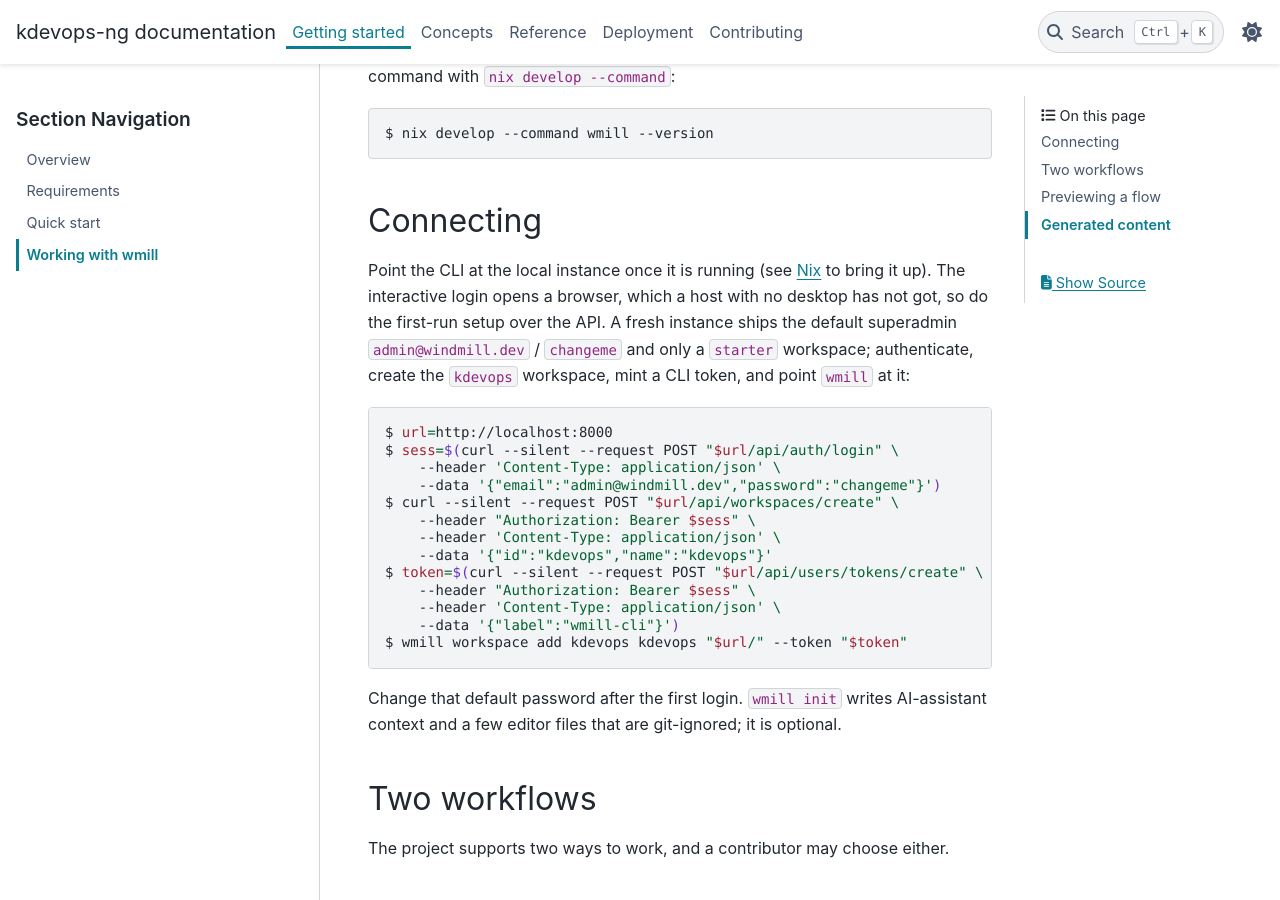
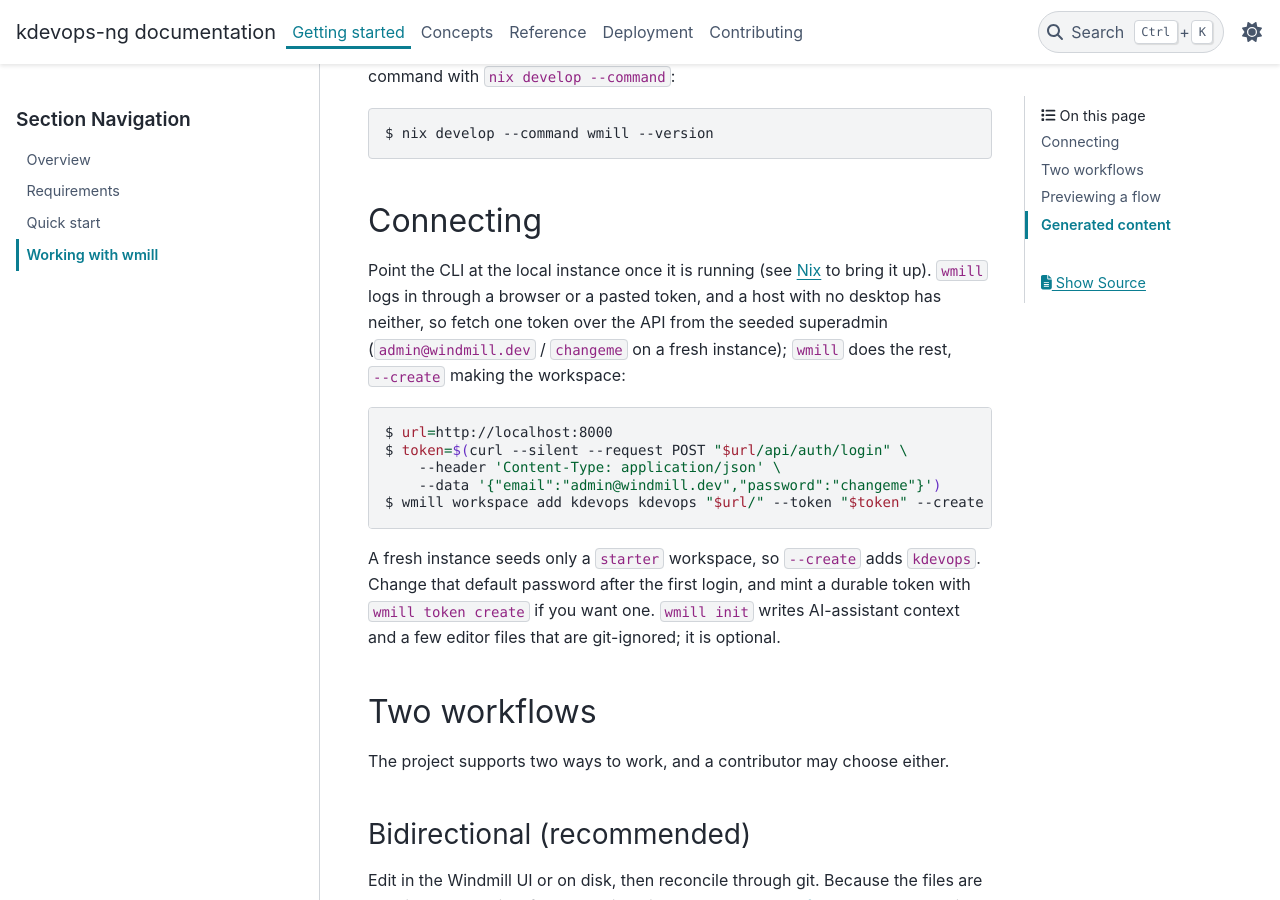
Before and after one commit to dagomez137/kdevops-ng, a Sphinx documentation site: the page built from docs/getting-started/wmill.rst, in a window 1280 px wide and 900 px high, scrolled down 297 px. Built offline with Sphinx 7.4.7 and the PyData theme 0.15.4, drawn with Linux system fonts in a browser that asks for light colours.

Commit message:
docs: simplify the wmill first-run to one API call
The headless setup used three curl calls. wmill workspace add already
takes -c --create to make the workspace, and reads the token from
--token, so the only thing it cannot do itself is mint the first token:
its login offers a browser or a pasted token, no email/password mode.
Reduce the procedure to one /api/auth/login call for that token, then a
single wmill workspace add --create, and mention wmill token create for a
durable token afterwards.

Generated-by: Claude AI
Signed-off-by: Daniel Gomez <da.gomez@kernel.org>

```diff
--- a/docs/getting-started/wmill.rst
+++ b/docs/getting-started/wmill.rst
@@ -22,29 +22,22 @@ Connecting
 ==========
 
 Point the CLI at the local instance once it is running (see
-:doc:`/deployment/nix` to bring it up). The interactive login opens a browser,
-which a host with no desktop has not got, so do the first-run setup over the
-API. A fresh instance ships the default superadmin ``admin@windmill.dev`` /
-``changeme`` and only a ``starter`` workspace; authenticate, create the
-``kdevops`` workspace, mint a CLI token, and point ``wmill`` at it:
+:doc:`/deployment/nix` to bring it up). ``wmill`` logs in through a browser or a
+pasted token, and a host with no desktop has neither, so fetch one token over
+the API from the seeded superadmin (``admin@windmill.dev`` / ``changeme`` on a
+fresh instance); ``wmill`` does the rest, ``--create`` making the workspace:
 
 .. code-block:: console
 
    $ url=http://localhost:8000
-   $ sess=$(curl --silent --request POST "$url/api/auth/login" \
+   $ token=$(curl --silent --request POST "$url/api/auth/login" \
        --header 'Content-Type: application/json' \
        --data '{"email":"admin@windmill.dev","password":"changeme"}')
-   $ curl --silent --request POST "$url/api/workspaces/create" \
-       --header "Authorization: Bearer $sess" \
-       --header 'Content-Type: application/json' \
-       --data '{"id":"kdevops","name":"kdevops"}'
-   $ token=$(curl --silent --request POST "$url/api/users/tokens/create" \
-       --header "Authorization: Bearer $sess" \
-       --header 'Content-Type: application/json' \
-       --data '{"label":"wmill-cli"}')
-   $ wmill workspace add kdevops kdevops "$url/" --token "$token"
+   $ wmill workspace add kdevops kdevops "$url/" --token "$token" --create
 
-Change that default password after the first login. ``wmill init`` writes
+A fresh instance seeds only a ``starter`` workspace, so ``--create`` adds
+``kdevops``. Change that default password after the first login, and mint a
+durable token with ``wmill token create`` if you want one. ``wmill init`` writes
 AI-assistant context and a few editor files that are git-ignored; it is
 optional.
 
```
